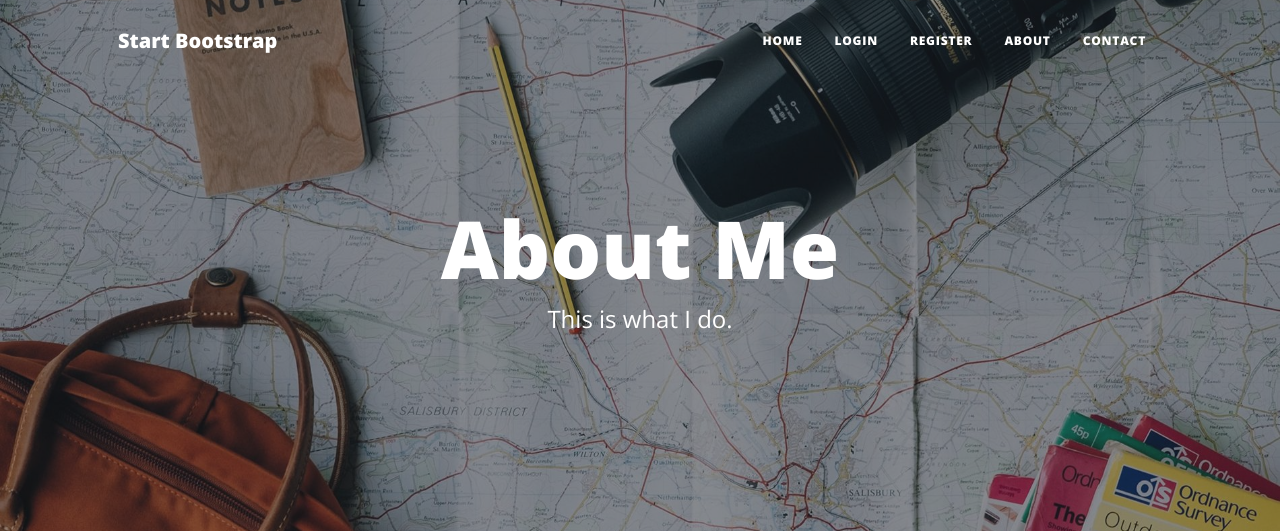
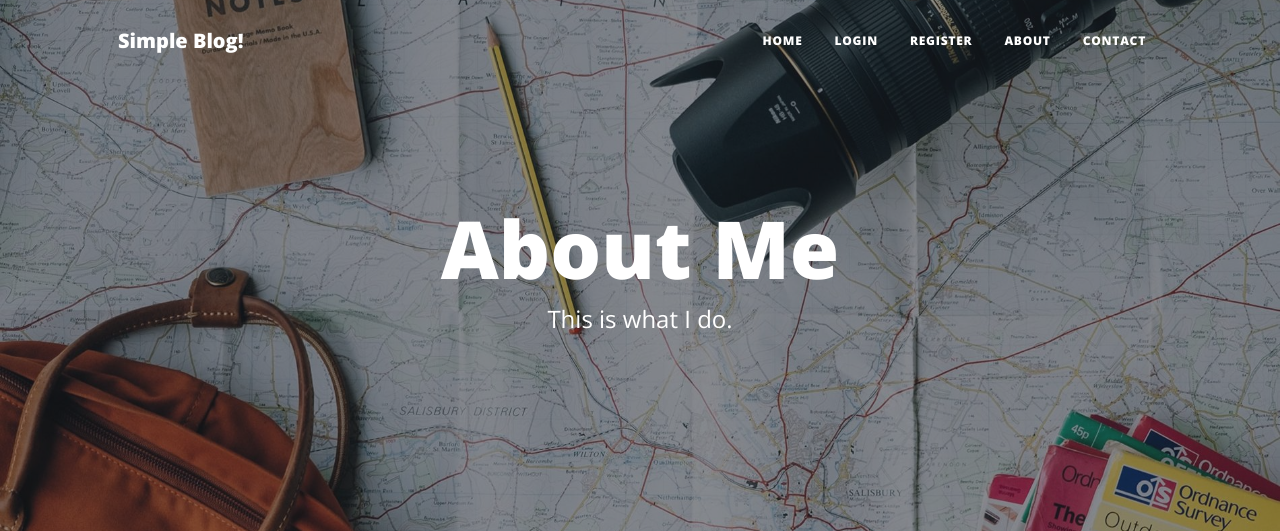
Before and after one commit to pietro-crc/project-70-blog-for-deployment-flask, a Flask app: page /about in a window 1280 px wide. Shown: the top 531 px of the page. Run offline with Flask 3, Linux system fonts and the light colour scheme; some libraries are stand-ins or nearby versions.

Commit message:
modify header.html

```diff
--- a/main.py
+++ b/main.py
@@ -25,7 +25,7 @@ Bootstrap5(app)
 login_manager = LoginManager()
 login_manager.init_app(app)
 
-app.config['SQLALCHEMY_DATABASE_URI'] = 'sqlite:///posts.db'
+
 
 @login_manager.user_loader
 def load_user(user_id):
--- a/templates/header.html
+++ b/templates/header.html
@@ -44,7 +44,7 @@
     <!-- Navigation-->
     <nav class="navbar navbar-expand-lg navbar-light" id="mainNav">
       <div class="container px-4 px-lg-5">
-        <a class="navbar-brand" href="/">Start Bootstrap</a>
+        <a class="navbar-brand" href="/">Simple Blog!</a>
         <button
           class="navbar-toggler"
           type="button"
```
